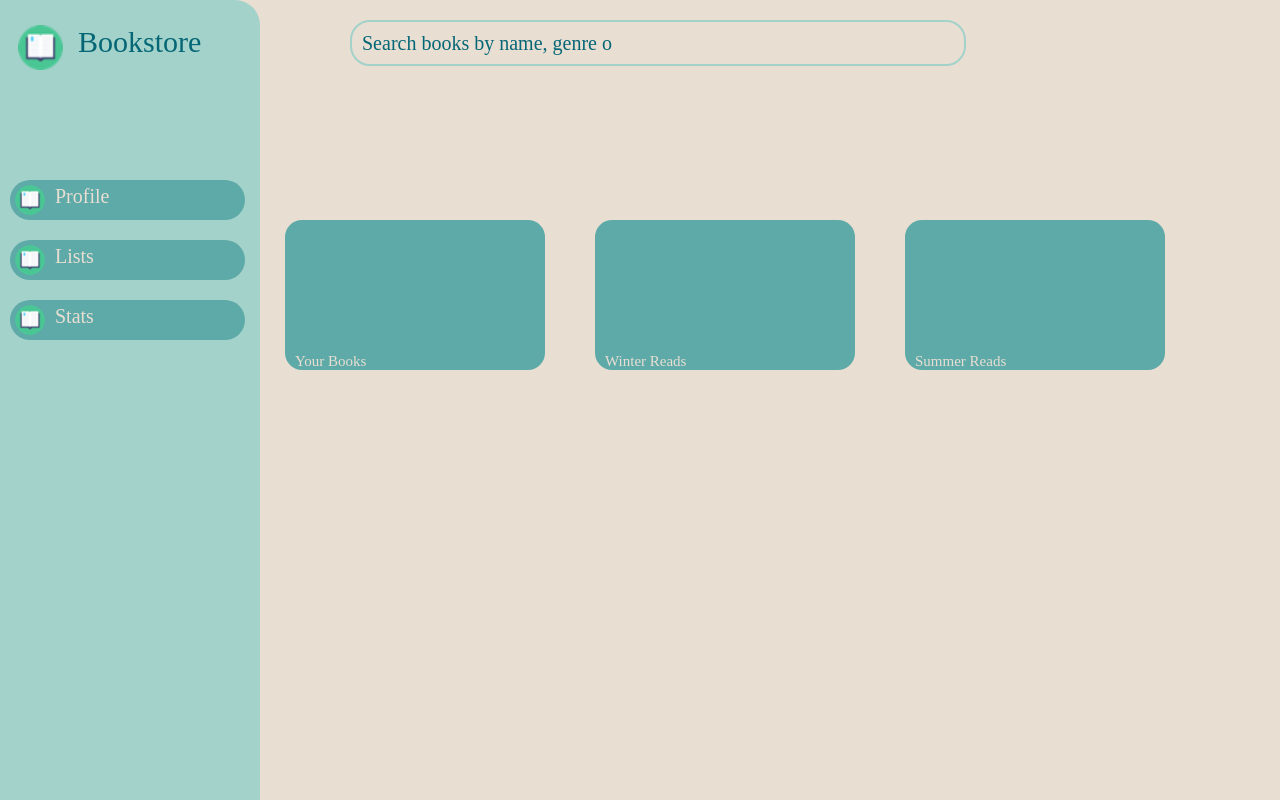
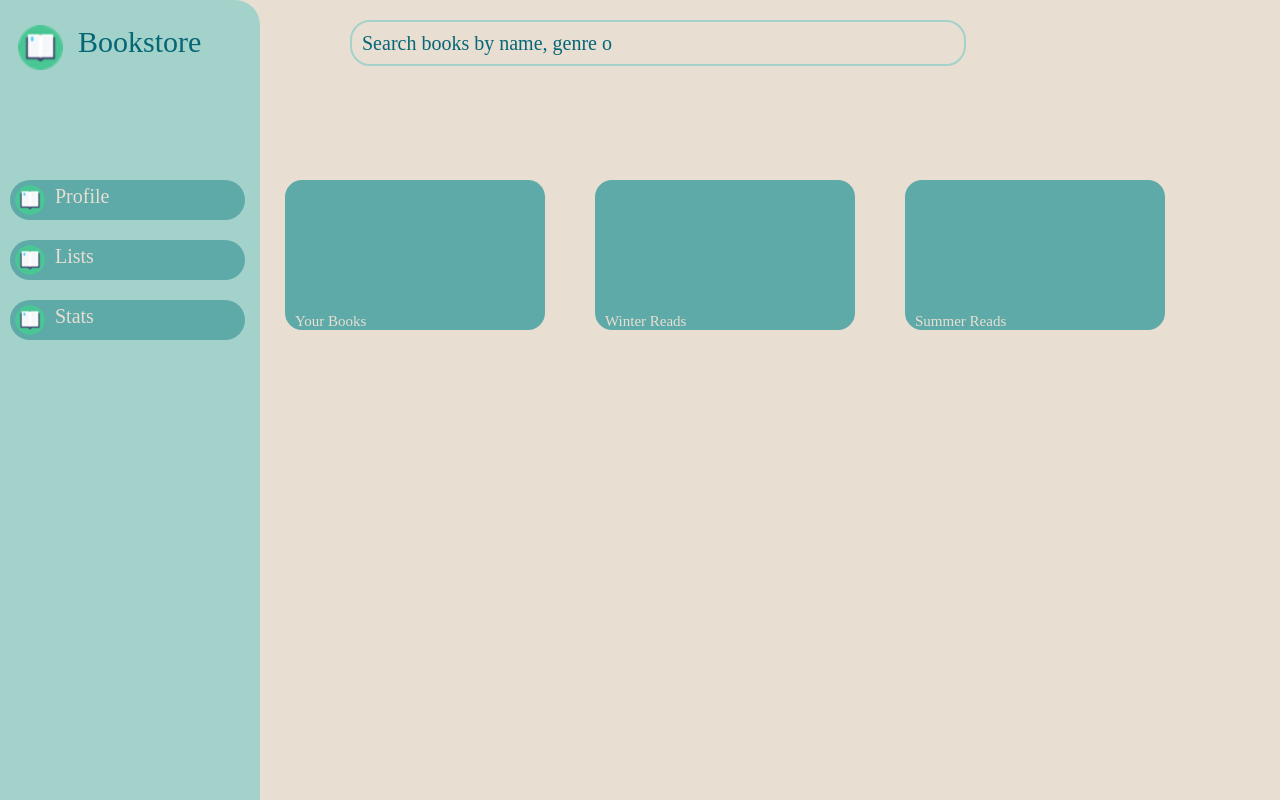
Before and after one commit to Nathan-Ballantyne/bookstore-v2, a React (Create React App) app: page / in a window 1280 px wide. Built offline with nearby package versions, Linux system fonts and the light colour scheme; a web font is replaced by a local one.

Commit message:
change top margin

```diff
--- a/src/components/NavCardBar/NavCardBar.module.css
+++ b/src/components/NavCardBar/NavCardBar.module.css
@@ -1,4 +1,4 @@
 .NavCardBar {
-    margin-top: 115px;
+    margin-top: 75px;
     display: flex;
 }
```
